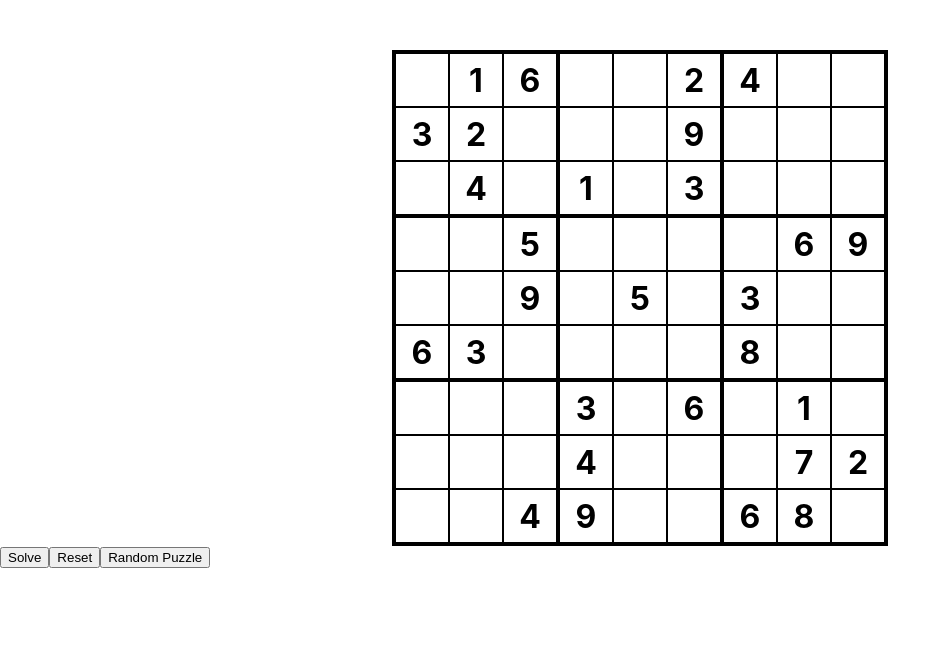
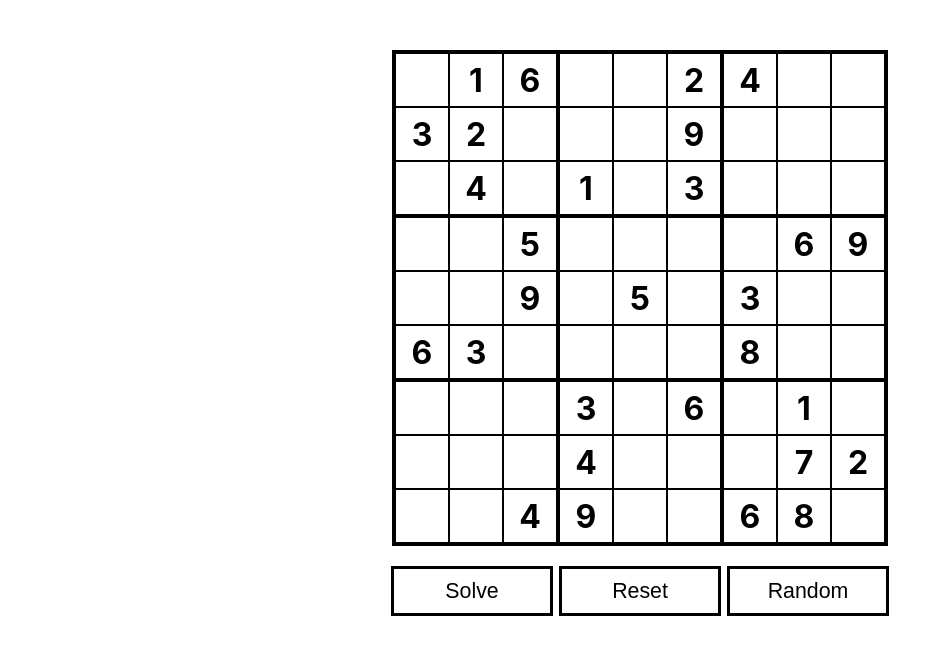
Before and after one commit to wilmol/sudoku-solver-react.js, a React (Create React App) app: page / in a window 1280 px wide. Shown: the top 654 px of the page, without its empty margins (0-952 px from the left). Built offline with nearby package versions, Linux system fonts and the light colour scheme.

Commit message:
Implement css for the buttons

```diff
--- a/src/App.css
+++ b/src/App.css
@@ -25,3 +25,22 @@
 .Cell-initiallySet-true {
   font-weight: bold;
 }
+
+.ButtonWrapper {
+  margin-top: 20px;
+  display: flex;
+  align-items: center;
+  justify-content: center;
+}
+
+.Button {
+  border: 3px solid black;
+  background: white;
+  font-size: 16pt;
+  text-align: center;
+  border-spacing: 0;
+  width: 162px;
+  height: 50px;
+  margin-left: 3px;
+  margin-right: 3px;
+}
--- /dev/null
+++ b/src/components/Button.js
@@ -0,0 +1,11 @@
+import React from 'react';
+
+const Button = ({ text, onClick }) => {
+  return (
+    <button className="Button" onClick={onClick}>
+      {text}
+    </button>
+  );
+};
+
+export default Button;
--- a/src/components/SudokuSolver.js
+++ b/src/components/SudokuSolver.js
@@ -2,6 +2,7 @@ import React, { useState } from 'react';
 import { solve } from './Solver';
 import Board from './Board';
 import { firstPuzzle, randomPuzzle } from './Puzzle';
+import Button from './Button';
 
 let initialBoard = firstPuzzle();
 
@@ -13,35 +14,34 @@ const SudokuSolver = () => {
   return (
     <div>
       <Board board={board} />
-      <button
+      <div className="ButtonWrapper">
+        <Button
+          text="Solve"
           onClick={() => {
             console.log('Solving board...');
             solve(board, setBoard).then((b) =>
               console.log(b ? 'Solved board.' : 'Unsolveable board.')
             );
           }}
-      >
-        Solve
-      </button>
-      <button
+        />
+        <Button
+          text="Reset"
           onClick={() => {
             console.log('Resetting board...');
             setBoard(copy(initialBoard));
             console.log('Reset board.');
           }}
-      >
-        Reset
-      </button>
-      <button
+        />
+        <Button
+          text="Random"
           onClick={() => {
             console.log('Randomising board...');
             initialBoard = randomPuzzle();
             setBoard(copy(initialBoard));
             console.log('Randomised board.');
           }}
-      >
-        Random Puzzle
-      </button>
+        />
+      </div>
     </div>
   );
 };
```
Lines whose indentation alone changed are shown as unchanged.
